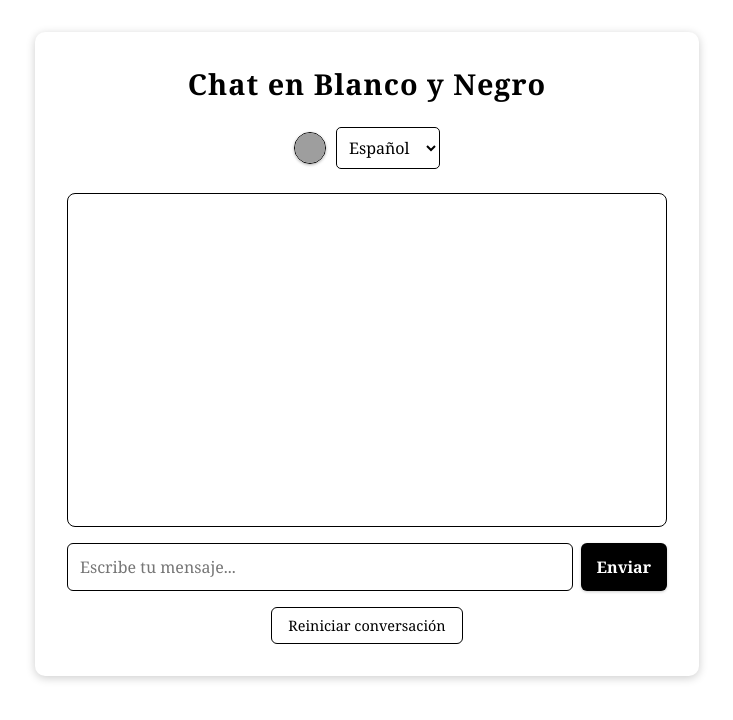
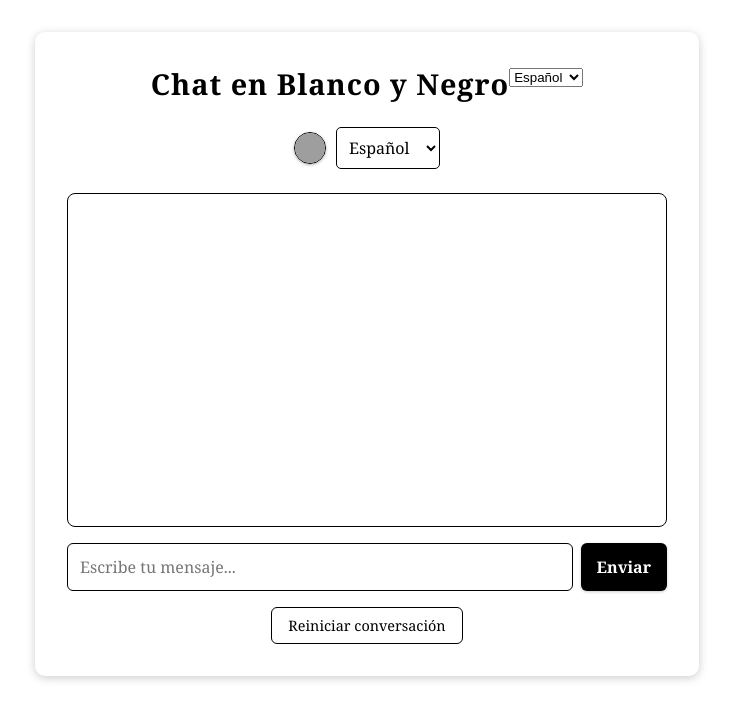
Before and after one commit to Alo636/alooch2, a React (Create React App) app in the folder mi-app-react/: page / in a window 1280 px wide. Shown: the top 720 px of the page, without its empty margins (273-1006 px from the left). Built offline with nearby package versions, Linux system fonts and the light colour scheme; grey boxes are pictures that could not be loaded.

Commit message:
Traducir interfaz

```diff
--- a/mi-app-react/src/ChatBotUI.jsx
+++ b/mi-app-react/src/ChatBotUI.jsx
@@ -25,6 +25,25 @@ const LANGUAGES = [
   // Agrega más si lo deseas
 ];
 
+// 🆕 Objeto con las traducciones de la interfaz
+const translations = {
+  es: {
+    placeholder: "Escribe tu mensaje...",
+    send: "Enviar",
+    reset: "Reiniciar conversación",
+  },
+  en: {
+    placeholder: "Type your message...",
+    send: "Send",
+    reset: "Restart conversation",
+  },
+  fr: {
+    placeholder: "Écris ton message...",
+    send: "Envoyer",
+    reset: "Redémarrer la conversation",
+  }
+};
+
 const ChatBotUI = () => {
   const [messages, setMessages] = useState([]);
   const [inputValue, setInputValue] = useState('');
@@ -33,6 +52,8 @@ const ChatBotUI = () => {
 
   // Estado para el idioma seleccionado
   const [language, setLanguage] = useState('es');
+
+  const t = translations[language] || translations['es'];
 
   // Función para encontrar el objeto de idioma actualmente seleccionado
   const currentLanguage = LANGUAGES.find((lang) => lang.code === language);
@@ -73,6 +94,7 @@ const ChatBotUI = () => {
             role: msg.role,
             content: msg.content,
           })),
+          language
         }),
       });
 
@@ -217,6 +239,14 @@ const ChatBotUI = () => {
         >
           Chat en Blanco y Negro
         </h1>
+        {/* 🆕 Selector de idioma */}
+        <div style={{ marginBottom: '1rem', textAlign: 'center' }}>
+          <select value={language} onChange={(e) => setLanguage(e.target.value)}>
+            <option value="es">Español</option>
+            <option value="en">English</option>
+            <option value="fr">Français</option>
+          </select>
+        </div>
       </div>
 
       {/* MENÚ DESPLEGABLE PARA CAMBIAR DE IDIOMA CON BANDERA */}
@@ -414,7 +444,7 @@ const ChatBotUI = () => {
           onKeyPress={(e) => {
             if (e.key === 'Enter') handleSendMessage();
           }}
-          placeholder="Escribe tu mensaje..."
+          placeholder={t.placeholder}
         />
         <button
           style={{
@@ -434,7 +464,7 @@ const ChatBotUI = () => {
           onMouseEnter={(e) => (e.target.style.backgroundColor = '#333')}
           onMouseLeave={(e) => (e.target.style.backgroundColor = '#000')}
         >
-          Enviar
+          {t.send}
         </button>
       </div>
 
@@ -460,7 +490,7 @@ const ChatBotUI = () => {
           e.target.style.backgroundColor = '#fff';
         }}
       >
-        Reiniciar conversación
+        {t.reset}
       </button>
 
       {/* MODAL PARA MOSTRAR IMAGEN AMPLIADA */}
```
